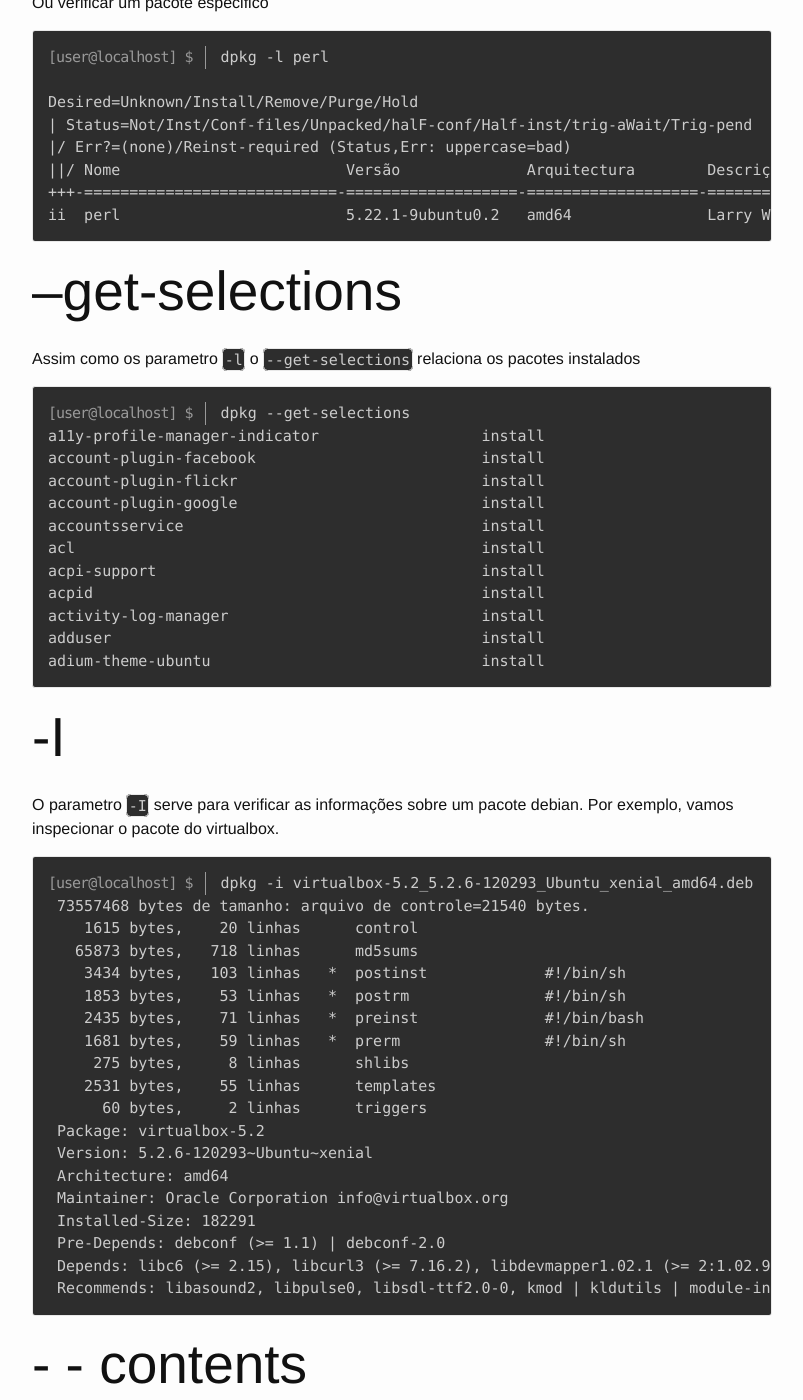
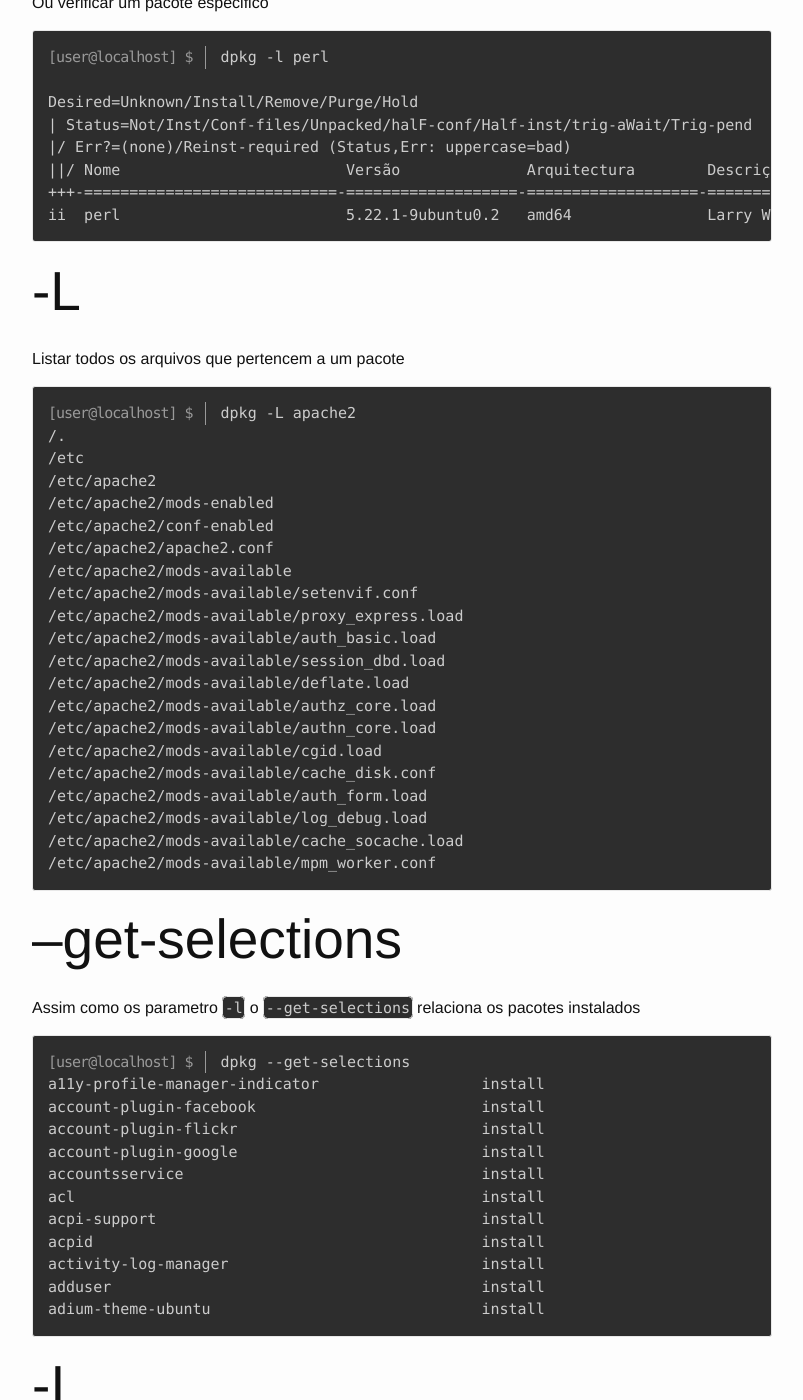
Before and after one commit to alphabraga/lpic1, a Jekyll site: the page built from topicos/102/102-4-utilizacao-do-gerenciador-de-pacotes-do-debian.md, in a window 1280 px wide and 1400 px high, scrolled down 1075 px. Shown: the whole window, without its empty margins (238-1041 px from the left). Built offline with Jekyll 4.4.1, drawn with Linux system fonts in a browser that asks for light colours.

Commit message:
ignorando _site adicionando arquivo debian

```diff
--- a/topicos/102/102-4-utilizacao-do-gerenciador-de-pacotes-do-debian.md
+++ b/topicos/102/102-4-utilizacao-do-gerenciador-de-pacotes-do-debian.md
@@ -47,6 +47,36 @@ Desired=Unknown/Install/Remove/Purge/Hold
 ||/ Nome                         Versão              Arquitectura        Descrição
 +++-============================-===================-===================-=============================================================
 ii  perl                         5.22.1-9ubuntu0.2   amd64               Larry Wall's Practical Extraction and Report Language
+</pre>
+
+## -L
+
+Listar todos os arquivos que pertencem a um pacote
+
+
+
+<pre class="language-bash command-line">
+<code>dpkg -L apache2</code>
+/.
+/etc
+/etc/apache2
+/etc/apache2/mods-enabled
+/etc/apache2/conf-enabled
+/etc/apache2/apache2.conf
+/etc/apache2/mods-available
+/etc/apache2/mods-available/setenvif.conf
+/etc/apache2/mods-available/proxy_express.load
+/etc/apache2/mods-available/auth_basic.load
+/etc/apache2/mods-available/session_dbd.load
+/etc/apache2/mods-available/deflate.load
+/etc/apache2/mods-available/authz_core.load
+/etc/apache2/mods-available/authn_core.load
+/etc/apache2/mods-available/cgid.load
+/etc/apache2/mods-available/cache_disk.conf
+/etc/apache2/mods-available/auth_form.load
+/etc/apache2/mods-available/log_debug.load
+/etc/apache2/mods-available/cache_socache.load
+/etc/apache2/mods-available/mpm_worker.conf
 </pre>
 
 ## --get-selections
@@ -143,7 +173,10 @@ Para realizar a instalação do pacote
 
 Para remover um pacote
 
-	dpkg -r nome.deb
+<pre class="language-bash command-line">
+<code>dpkg -r nome.deb</code>
+</pre>
+
 
 O pacote não esta mais disponivel para uso. Mas ele ainda aparece se executarmos um dpkg -l ou um --get-selections. No --get-selections ele aparece como deinstall (isso mesmo deinstall) ou desistalado.
 
```
Also changed, not shown: 1 other file.
